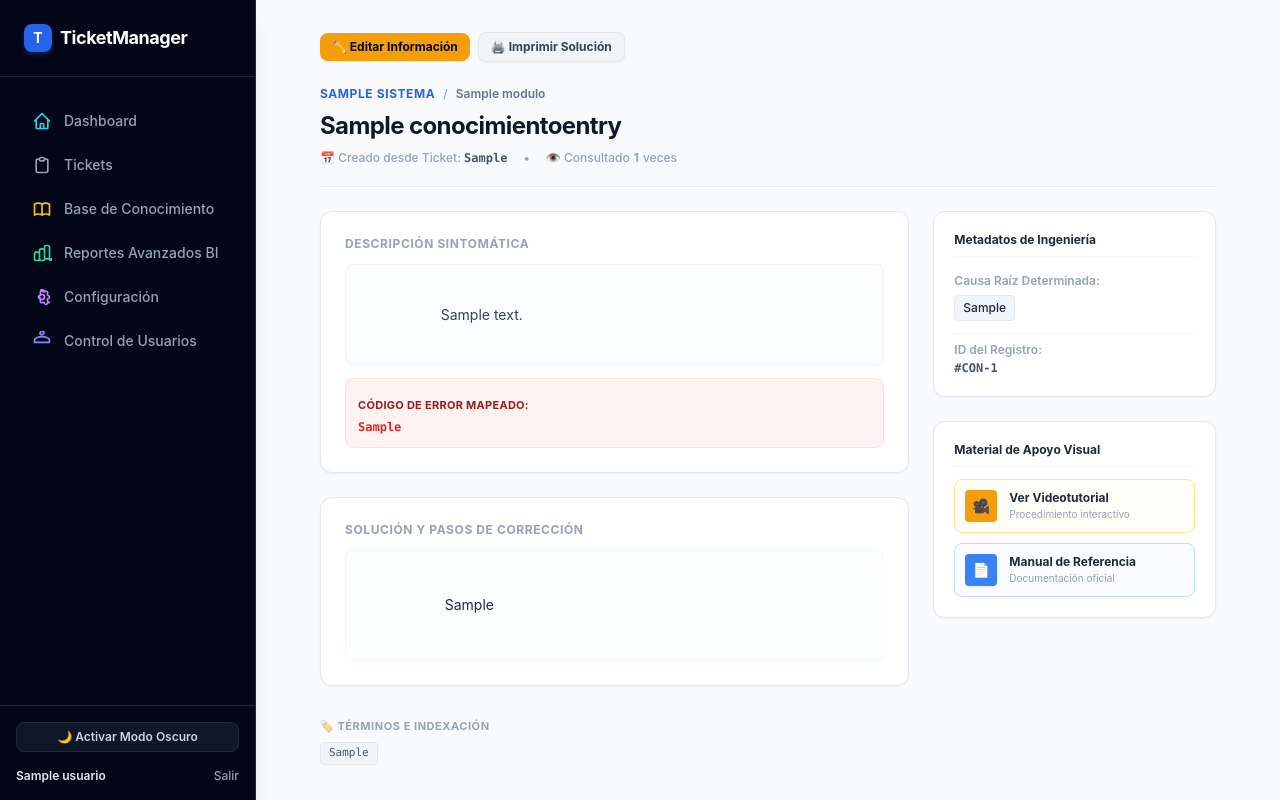
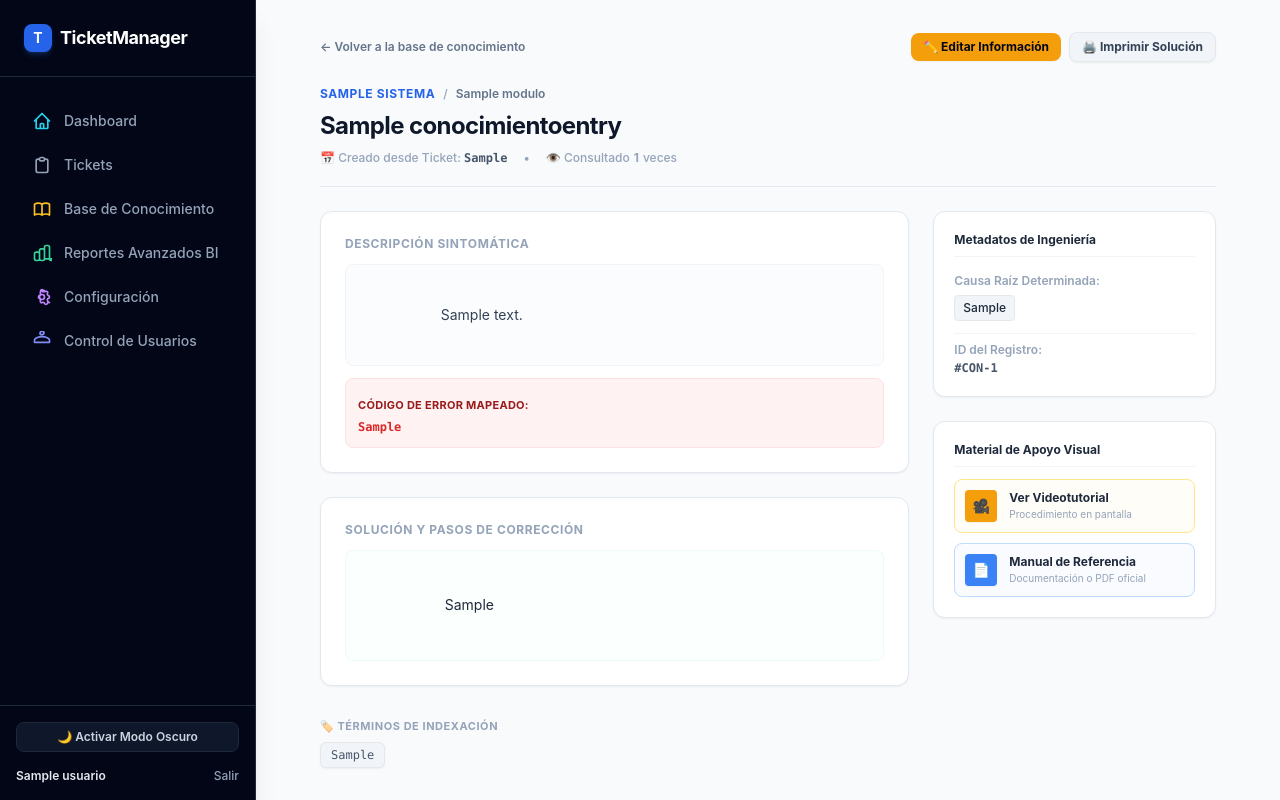
Before and after one commit to ilegardas/ticket-manager, a Django app: template templates/conocimiento/detalle.html in a window 1280 px wide. Run offline with Django 5.2, Linux system fonts and the light colour scheme; the template is opened without the code that fills it: values that come from a table or form of the project are taken from there, others are empty; a user stored in the database is signed in; tables that the repository leaves empty hold one stand-in row (values such as "Sample post"); parts of the project's set-up code (start-up, migrations or seed data) failed here and were passed over; some libraries are stand-ins or nearby versions.

Commit message:
Enhance detail page layout and functionality
Updated the layout and functionality of the detail page for solutions, including improved navigation and editing buttons, and added multimedia support.

```diff
--- a/templates/conocimiento/detalle.html
+++ b/templates/conocimiento/detalle.html
@@ -4,23 +4,26 @@
 
 {% block content %}
 <div class="max-w-4xl mx-auto space-y-6">
-    <div class="flex items-center gap-2 no-print">
-        <!-- ✏️ BOTÓN DE EDICIÓN MEJORADO (Se quitó el onclick que fallaba) -->
+    <!-- Barra Superior de Navegación y Acciones -->
+    <div class="flex items-center justify-between no-print">
+        <a href="{% url 'panel_conocimiento_lista' %}" class="inline-flex items-center text-xs font-semibold text-slate-500 dark:text-darkTextSub hover:text-slate-900 dark:hover:text-amber-400 transition">
+            ← Volver a la base de conocimiento
+        </a>
+        <div class="flex items-center gap-2">
+            <!-- ✏️ Botón Disparador de Edición con HTMX sin conflictos -->
             <button hx-get="{% url 'panel_conocimiento_editar' solucion.id %}"
                     hx-target="#modal-conocimiento-container"
                     hx-swap="innerHTML"
                     class="bg-amber-500 hover:bg-amber-600 text-slate-950 font-bold text-xs py-1.5 px-3 rounded-lg shadow-sm transition">
                 ✏️ Editar Información
             </button>
-
             <button onclick="window.print()" class="bg-slate-100 hover:bg-slate-200 dark:bg-darkPanel dark:hover:bg-slate-800 text-slate-700 dark:text-slate-300 border dark:border-slate-700 font-bold text-xs py-1.5 px-3 rounded-lg shadow-sm transition">
                 🖨️ Imprimir Solución
             </button>
         </div>
+    </div>
 
-<!-- 📦 CONTENEDOR LOCAL PARA EL MODAL (Garantiza que el ID sí exista en la página) -->
-<div id="modal-conocimiento-container"></div>
-
+    <!-- Encabezado Principal -->
     <div class="border-b border-slate-200 dark:border-slate-800 pb-5">
         <div class="flex items-center gap-2 mb-2">
             <span class="text-xs font-bold uppercase tracking-wider text-blue-600 dark:text-cyan-400">
@@ -50,9 +53,10 @@
         </div>
     </div>
 
+    <!-- Rejilla Principal de Información -->
     <div class="grid grid-cols-1 lg:grid-cols-3 gap-6">
 
-        <!-- Columna Izquierda: Contenido Médico / Técnico -->
+        <!-- 💻 COLUMNA IZQUIERDA: Bloques de Diagnóstico y Reparación -->
         <div class="lg:col-span-2 space-y-6">
 
             <div class="bg-white dark:bg-darkPanel rounded-xl border border-slate-200 dark:border-slate-800 shadow-sm p-6 space-y-3">
@@ -76,12 +80,12 @@
                 </div>
             </div>
 
-           <!-- 🏷️ Etiquetas / Palabras clave en la base -->
+            <!-- 🏷️ NUEVO: Sección de Palabras Clave / Indexación -->
             {% if solucion.palabras_clave %}
             <div class="pt-2 no-print">
-                    <span class="text-[11px] font-bold text-slate-400 uppercase tracking-wider block mb-2">🏷️ Términos e Indexación</span>
+                <span class="text-[11px] font-bold text-slate-400 dark:text-slate-500 uppercase tracking-wider block mb-2">🏷️ Términos de Indexación</span>
                 <div class="flex flex-wrap gap-1.5">
-                        <span class="bg-slate-100 dark:bg-slate-800 text-slate-600 dark:text-slate-300 px-2 py-0.5 rounded text-[11px] font-medium font-mono border dark:border-slate-700/50">
+                    <span class="bg-slate-100 dark:bg-slate-800 text-slate-600 dark:text-slate-300 px-2.5 py-1 rounded-md text-xs font-medium font-mono border dark:border-slate-700/60 shadow-sm">
                         {{ solucion.palabras_clave }}
                     </span>
                 </div>
@@ -90,7 +94,7 @@
 
         </div>
 
-        <!-- Columna Derecha: Metadatos y Recursos de Apoyo Multimedia -->
+        <!-- 📊 COLUMNA DERECHA: Metadatos y Recursos de Soporte Digital -->
         <div class="space-y-6">
 
             <!-- Tarjeta 1: Metadatos -->
@@ -112,7 +116,7 @@
                 </div>
             </div>
 
-            <!-- 🎯 Tarjeta 2: NUEVO PANEL DE MATERIAL MULTIMEDIA DE INDUCCIÓN -->
+            <!-- 🎯 Tarjeta 2: NUEVOS CAMPOS MULTIMEDIA DE APOYO -->
             {% if solucion.video_url or solucion.documento_url %}
             <div class="bg-white dark:bg-darkPanel rounded-xl border border-slate-200 dark:border-slate-800 shadow-sm p-5 space-y-3 text-xs no-print">
                 <h4 class="font-bold text-slate-800 dark:text-white border-b border-slate-100 dark:border-slate-800 pb-2">Material de Apoyo Visual</h4>
@@ -126,7 +130,7 @@
                         </div>
                         <div class="overflow-hidden">
                             <h5 class="font-bold text-slate-800 dark:text-slate-200 group-hover:text-amber-500 transition truncate">Ver Videotutorial</h5>
-                            <p class="text-[10px] text-slate-400 truncate">Procedimiento interactivo</p>
+                            <p class="text-[10px] text-slate-400 truncate">Procedimiento en pantalla</p>
                         </div>
                     </a>
                     {% endif %}
@@ -139,7 +143,7 @@
                         </div>
                         <div class="overflow-hidden">
                             <h5 class="font-bold text-slate-800 dark:text-slate-200 group-hover:text-blue-400 transition truncate">Manual de Referencia</h5>
-                            <p class="text-[10px] text-slate-400 truncate">Documentación oficial</p>
+                            <p class="text-[10px] text-slate-400 truncate">Documentación o PDF oficial</p>
                         </div>
                     </a>
                     {% endif %}
@@ -152,6 +156,9 @@
     </div>
 </div>
 
+<!-- 📦 Contenedor Dinámico para renderizar el modal flotante de edición -->
+<div id="modal-conocimiento-container" class="no-print"></div>
+
 <style>
     @media print {
         #sidebar-wrapper, aside, nav, header, .no-print, button { display: none !important; }
```
Lines whose indentation alone changed are shown as unchanged.
